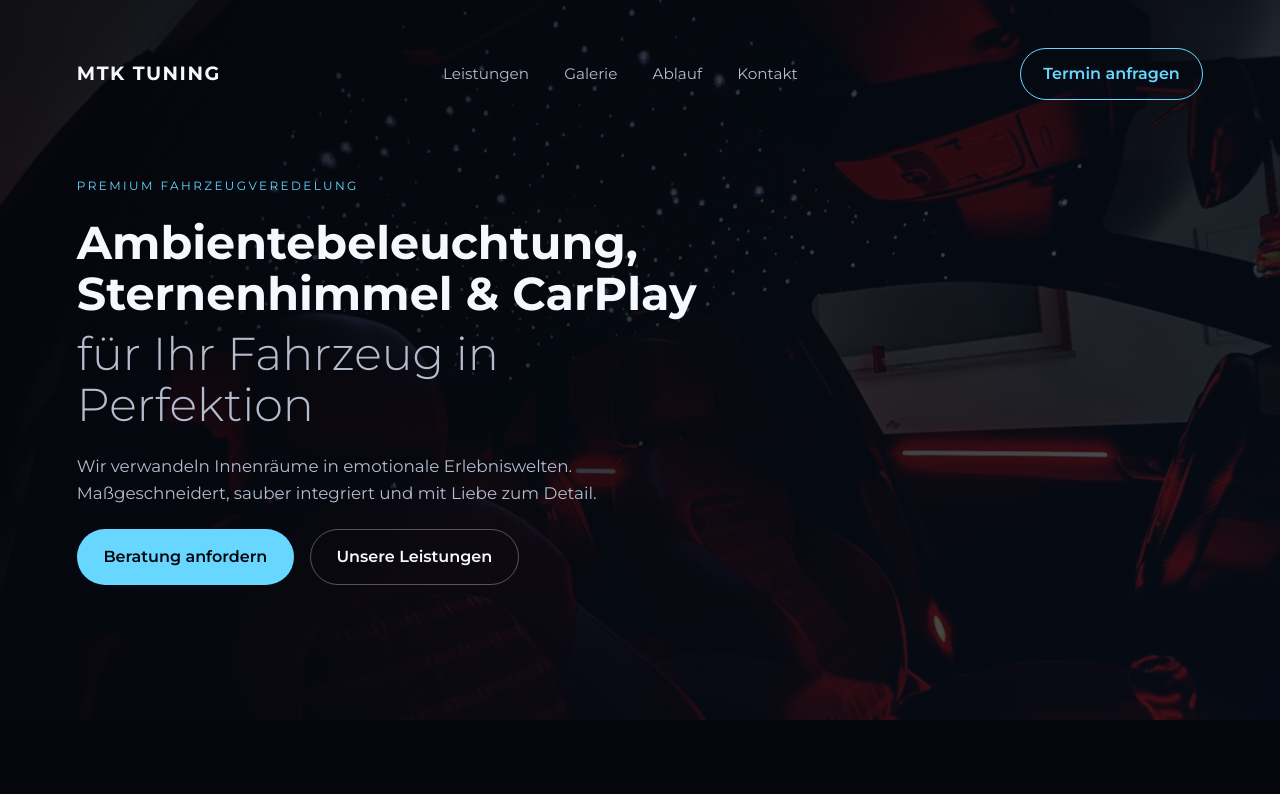
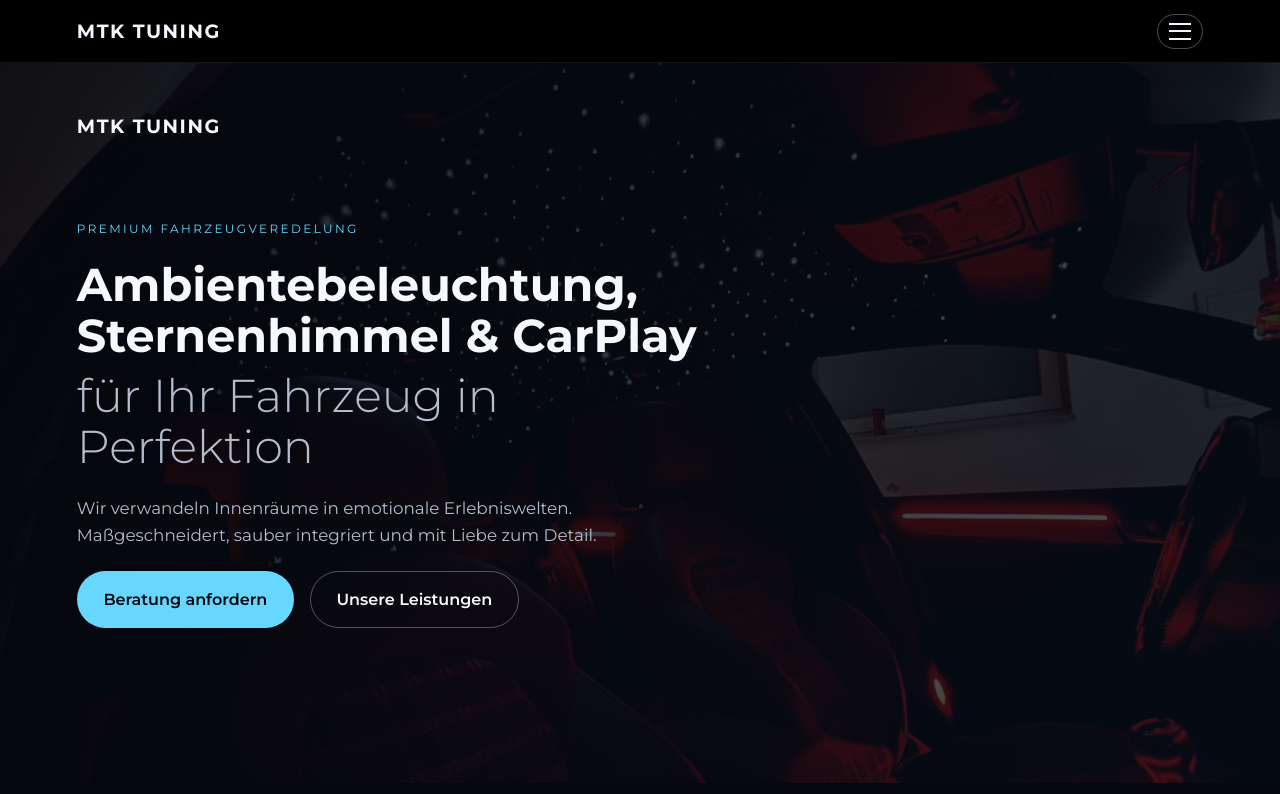
Before and after one commit to muecoka/MTK-Tuning, a plain HTML site: page index.html in a window 1280 px wide. Shown: the top 794 px of the page. Drawn offline with Linux system fonts and the light colour scheme.

Commit message:
Remove hero navigation links

```diff
--- a/index.html
+++ b/index.html
@@ -13,16 +13,19 @@
     />
   </head>
   <body>
+    <header class="top-header">
+      <div class="top-header-inner">
+        <div class="logo">MTK Tuning</div>
+        <button class="hamburger" type="button" aria-label="Menü öffnen">
+          <span></span>
+          <span></span>
+          <span></span>
+        </button>
+      </div>
+    </header>
     <header class="hero">
       <nav class="nav">
         <div class="logo">MTK Tuning</div>
-        <div class="nav-links">
-          <a href="#leistungen">Leistungen</a>
-          <a href="#galerie">Galerie</a>
-          <a href="#ablauf">Ablauf</a>
-          <a href="#kontakt">Kontakt</a>
-        </div>
-        <a class="cta" href="#kontakt">Termin anfragen</a>
       </nav>
       <div class="hero-content">
         <p class="eyebrow">Premium Fahrzeugveredelung</p>
--- a/styles.css
+++ b/styles.css
@@ -22,6 +22,36 @@ body {
   background: var(--bg);
   color: var(--text);
   line-height: 1.6;
+}
+
+.top-header {
+  background: #000;
+  border-bottom: 1px solid rgba(255, 255, 255, 0.08);
+}
+
+.top-header-inner {
+  display: flex;
+  align-items: center;
+  justify-content: space-between;
+  padding: 0.85rem clamp(1.5rem, 6vw, 6.5rem);
+}
+
+.hamburger {
+  background: transparent;
+  border: 1px solid rgba(255, 255, 255, 0.3);
+  border-radius: 999px;
+  padding: 0.5rem 0.7rem;
+  display: inline-flex;
+  flex-direction: column;
+  gap: 0.35rem;
+  cursor: pointer;
+}
+
+.hamburger span {
+  width: 22px;
+  height: 2px;
+  background: var(--text);
+  display: block;
 }
 
 a {
```
Also changed, not shown: agb.html (+10 -7 lines), datenschutz.html (+10 -7 lines), galerie.html (+10 -7 lines), impressum.html (+10 -7 lines).
